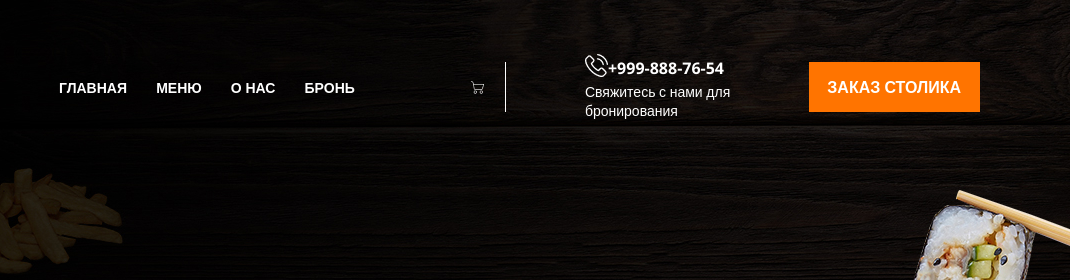
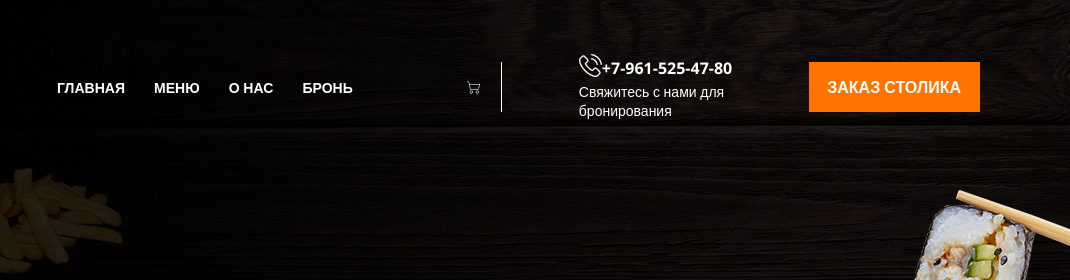
Before and after one commit to borodinov-nikolai/borodinov-nikolai.github.io, a plain HTML site: page index.html in a window 1280 px wide. Shown: the top 280 px of the page, 210-1280 px from the left. Drawn offline with nearby package versions, Linux system fonts and the light colour scheme.

Commit message:
Update index.html

```diff
--- a/index.html
+++ b/index.html
@@ -57,7 +57,7 @@
                         </div>
 
                         <div class="number">
-                            <a class="num" href="#">+999-888-76-54</a>
+                            <a class="num" href="tel:+79615254780">+7-961-525-47-80</a>
                         </div>
 
                     </div>
```
